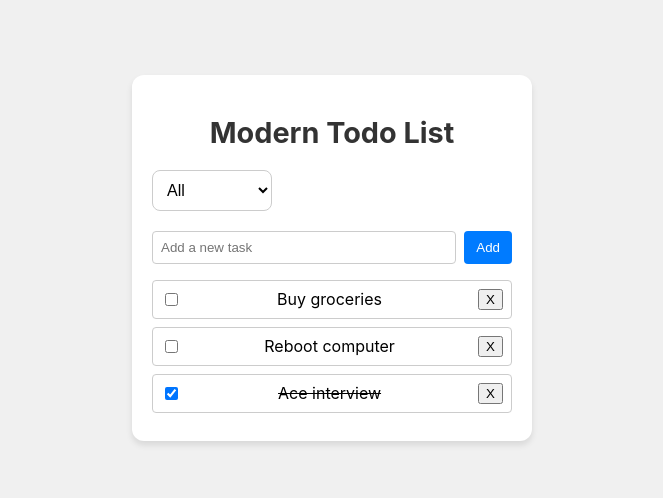
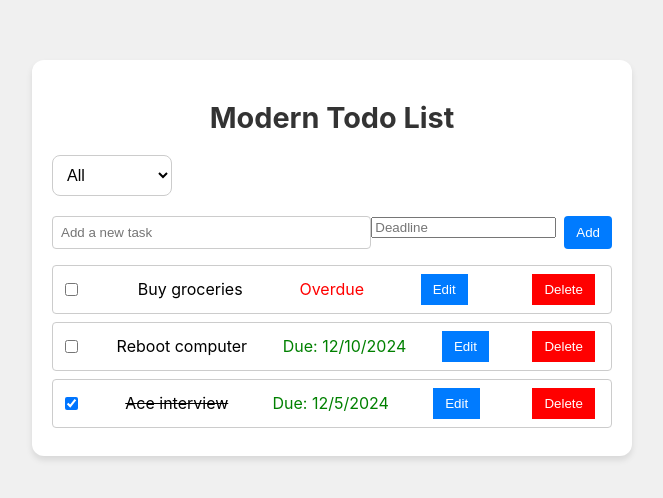
Before and after one commit to Dave-Guangyao-Li/todo-list-ts, a React (Create React App) app: page / in a window 1280 px wide. Shown: the part 142-640 px from the top of the page, without its empty margins (308-971 px from the left). Built offline with nearby package versions, Linux system fonts and the light colour scheme.

Commit message:
task: add a dealine field to todoitem (add deadline, update deadline)

```diff
--- a/package.json
+++ b/package.json
@@ -14,6 +14,7 @@
     "framer-motion": "^11.12.0",
     "react": "^18.3.1",
     "react-beautiful-dnd": "^13.1.1",
+    "react-datepicker": "^7.5.0",
     "react-dom": "^18.3.1",
     "react-scripts": "5.0.1",
     "react-transition-group": "^4.4.5",
--- a/src/App.tsx
+++ b/src/App.tsx
@@ -7,7 +7,7 @@
 
 const AppWrapper = styled.div`
 	display: flex;
-	width: 400px;
+	width: 1000px;
 	flex-direction: column;
 	align-items: center;
 	justify-content: center;
@@ -65,21 +65,49 @@
 	box-shadow: 0 4px 6px rgba(0, 0, 0, 0.1);
 `;
 
-interface Todo {
+export interface Todo {
 	id: string;
 	label: string;
 	checked: boolean;
+	deadline?: Date | null;
 }
 
 const App: React.FC = () => {
 	const initialTodos = [
-		{ id: '1', label: 'Buy groceries', checked: false },
-		{ id: '2', label: 'Reboot computer', checked: false },
-		{ id: '3', label: 'Ace interview', checked: true },
+		{
+			id: '1',
+			label: 'Buy groceries',
+			checked: false,
+			deadline: '2024-12-01T23:59:00',
+		},
+		{
+			id: '2',
+			label: 'Reboot computer',
+			checked: false,
+			deadline: '2024-12-10T23:59:00',
+		},
+		{
+			id: '3',
+			label: 'Ace interview',
+			checked: true,
+			deadline: '2024-12-05T23:59:00',
+		},
 	];
 	const [todos, setTodos] = useState(() => {
 		const savedTodos = localStorage.getItem('todos');
-		return savedTodos ? JSON.parse(savedTodos) : initialTodos;
+		if (savedTodos) {
+			const parsedTodos = JSON.parse(savedTodos);
+			// Add a deadline field to each item if it doesn't exist
+			const updatedTodos = parsedTodos.map((todo: Todo) => {
+				if (!todo.deadline) {
+					todo.deadline = null; // or some default value
+				}
+				return todo;
+			});
+			return updatedTodos;
+		} else {
+			return initialTodos;
+		}
 	});
 
 	const [filter, setFilter] = useState<'all' | 'active' | 'completed'>('all');
@@ -95,9 +123,9 @@
 	});
 
 	// Add new todo
-	const addTodo = useCallback((label: string) => {
+	const addTodo = useCallback((label: string, deadline?: Date | null) => {
 		setTodos((prev: Todo[]) => [
-			{ id: uuid(), label, checked: false },
+			{ id: uuid(), label, checked: false, deadline },
 			...prev,
 		]);
 	}, []);
@@ -107,10 +135,22 @@
 		setTodos(updateTodos);
 	};
 
-	const handleChange = (id: string, checked: boolean, label?: string) => {
+	const handleChange = (
+		id: string,
+		checked: boolean,
+		label?: string,
+		deadline?: Date | null
+	) => {
 		const updatedTodos = todos
 			.map((todo: Todo) =>
-				todo.id === id ? { ...todo, checked, label: label || todo.label } : todo
+				todo.id === id
+					? {
+							...todo,
+							checked,
+							label: label || todo.label,
+							deadline: deadline || todo.deadline,
+					  }
+					: todo
 			)
 			.sort((a: Todo, b: Todo) => {
 				if (!a.checked && b.checked) {
@@ -135,6 +175,16 @@
 	useEffect(() => {
 		localStorage.setItem('todos', JSON.stringify(todos));
 	}, [todos]);
+
+	// useEffect(() => {
+	// 	const overdueTasks = todos.filter(
+	// 		(todo: Todo) => todo.deadline && new Date() > new Date(todo.deadline)
+	// 	);
+
+	// 	if (overdueTasks.length > 0) {
+	// 		alert(`You have ${overdueTasks.length} overdue tasks!`);
+	// 	}
+	// }, [todos]);
 
 	return (
 		<AppWrapper>
--- a/src/components/AddInput.tsx
+++ b/src/components/AddInput.tsx
@@ -1,6 +1,7 @@
 import React, { useState } from 'react';
 import styled from 'styled-components';
-
+import DatePicker from 'react-datepicker';
+import 'react-datepicker/dist/react-datepicker.css';
 const InputWrapper = styled.div`
 	display: flex;
 	margin-bottom: 16px;
@@ -22,27 +23,50 @@
 	border-radius: 4px;
 `;
 
+const DatePickerWrapper = styled.div`
+	margin-bottom: 6px;
+`;
+
+const DeleteButton = styled.button`
+	padding: 8px 12px;
+	margin-left: 8px;
+	background: #dc3545;
+	color: #fff;
+	border: none;
+	cursor: pointer;
+`;
+
 interface AddInputProps {
-	onAdd: (label: string) => void;
+	onAdd: (label: string, deadline?: Date | null) => void;
 }
 
 const AddInput: React.FC<AddInputProps> = ({ onAdd }) => {
-	const [input, setInput] = useState('');
+	const [label, setLabel] = useState('');
+	const [deadline, setDeadline] = useState<Date | null>(null);
 
 	const handleAdd = () => {
-		if (input.trim()) {
-			onAdd(input);
-			setInput('');
+		if (label.trim()) {
+			onAdd(label, deadline);
+			setLabel('');
+			setDeadline(null);
 		}
 	};
 
 	return (
 		<InputWrapper>
 			<Input
-				value={input}
-				onChange={(e) => setInput(e.target.value)}
+				type='text'
+				value={label}
+				onChange={(e) => setLabel(e.target.value)}
 				placeholder='Add a new task'
 			/>
+			<DatePickerWrapper>
+				<DatePicker
+					selected={deadline}
+					onChange={(date) => setDeadline(date)}
+					placeholderText='Deadline'
+				/>
+			</DatePickerWrapper>
 			<Button onClick={handleAdd}>Add</Button>
 		</InputWrapper>
 	);
--- a/src/components/TodoItem.tsx
+++ b/src/components/TodoItem.tsx
@@ -1,6 +1,8 @@
 import React from 'react';
 import styled from 'styled-components';
 import { useState } from 'react';
+import DatePicker from 'react-datepicker';
+import 'react-datepicker/dist/react-datepicker.css';
 
 const TodoWrapper = styled.div`
 	display: flex;
@@ -12,6 +14,23 @@
 	margin-bottom: 8px;
 `;
 
+const TodoItemUpdateButton = styled.button`
+	padding: 8px 12px;
+	margin-right: 8px;
+	background: #007bff;
+	color: #fff;
+	border: none;
+	cursor: pointer;
+`;
+
+const TodoItemDeleteButton = styled.button`
+	padding: 8px 12px;
+	margin-right: 8px;
+	background: red;
+	color: #fff;
+	border: none;
+	cursor: pointer;
+`;
 // const Label = styled.label<{ checked: boolean }>`
 // 	text-decoration: ${({ checked }) => (checked ? 'line-through' : 'none')};
 // `;
@@ -20,8 +39,14 @@
 	id: string;
 	label: string;
 	checked: boolean;
-	onChange: (id: string, checked: boolean, label?: string) => void; // Ensure this is included
+	onChange: (
+		id: string,
+		checked: boolean,
+		label?: string,
+		deadline?: Date | null
+	) => void; // Ensure this is included
 	onDelete: (id: string) => void;
+	deadline?: Date | null;
 }
 
 const TodoItem: React.FC<TodoItemProps> = ({
@@ -30,15 +55,26 @@
 	checked,
 	onChange,
 	onDelete,
+	deadline,
 }) => {
 	const [isEditing, setIsEditing] = useState(false);
+	const [isEditingDeadline, setIsEditingDeadline] = useState(false);
+	const [newDeadline, setNewDeadline] = useState(deadline);
 	const [editLabel, setEditLabel] = useState(label);
+
+	const isOverdue = deadline && new Date() > new Date(deadline);
 
 	const handleSave = () => {
 		if (editLabel.trim()) {
-			onChange(id, checked, editLabel);
+			onChange(id, checked, editLabel, newDeadline);
 			setIsEditing(false);
+			setIsEditingDeadline(false);
 		}
+	};
+
+	const handleEdit = () => {
+		setIsEditing(true);
+		setIsEditingDeadline(true);
 	};
 
 	const handleDelete = () => {
@@ -68,15 +104,40 @@
 				/>
 			) : (
 				<span
-					onDoubleClick={() => setIsEditing(true)}
+					// onDoubleClick={() => setIsEditing(true)}
 					style={{ textDecoration: checked ? 'line-through' : 'none' }}
 				>
 					{label}
 				</span> // Enable editing on double-click
 			)}
-			<button onClick={handleDelete} aria-label={`Delete ${label}`}>
+			{isEditingDeadline ? (
+				// <input
+				// 	type='date'
+				// 	value={newDeadline?.toISOString() ?? ''}
+				// 	onChange={handleChange}
+				// 	onBlur={handleSave}
+				// />
+				<DatePicker
+					selected={newDeadline}
+					onChange={(date) => setNewDeadline(date)}
+					placeholderText='Deadline'
+					onBlur={handleSave} // Save on blur
+				/>
+			) : (
+				deadline && (
+					<span style={{ color: isOverdue ? 'red' : 'green' }}>
+						{isOverdue
+							? 'Overdue'
+							: `Due: ${new Date(deadline).toLocaleDateString()}`}
+					</span>
+				)
+			)}
+
+			<TodoItemUpdateButton onClick={handleEdit}>Edit</TodoItemUpdateButton>
+			<TodoItemDeleteButton onClick={handleDelete}>Delete</TodoItemDeleteButton>
+			{/* <button onClick={handleDelete} aria-label={`Delete ${label}`}>
 				X
-			</button>
+			</button> */}
 		</TodoWrapper>
 	);
 };
--- a/src/components/TodoList.tsx
+++ b/src/components/TodoList.tsx
@@ -3,15 +3,22 @@
 import { DragDropContext, Draggable } from 'react-beautiful-dnd';
 import { StrictModeDroppable } from './StrictModeDroppable';
 import { motion, AnimatePresence } from 'framer-motion';
-interface Todo {
-	id: string;
-	label: string;
-	checked: boolean;
-}
+import { Todo } from '../App';
+// interface Todo {
+// 	id: string;
+// 	label: string;
+// 	checked: boolean;
+// 	deadline?: Date; // Optional deadline
+// }
 
 interface TodoListProps {
 	todos: Todo[];
-	onChange: (id: string, checked: boolean) => void;
+	onChange: (
+		id: string,
+		checked: boolean,
+		label?: string,
+		deadline?: Date | null
+	) => void;
 	onDelete: (id: string) => void;
 	setTodos: React.Dispatch<React.SetStateAction<Todo[]>>;
 }
@@ -57,6 +64,7 @@
 														{...todo}
 														onChange={onChange}
 														onDelete={onDelete}
+														deadline={todo.deadline}
 													/>
 												</motion.div>
 											</div>
```
Also changed, not shown: 1 other file (tests, documents, lock files or other folders).
